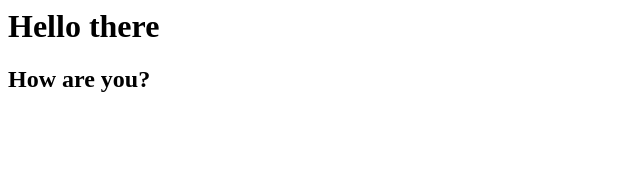
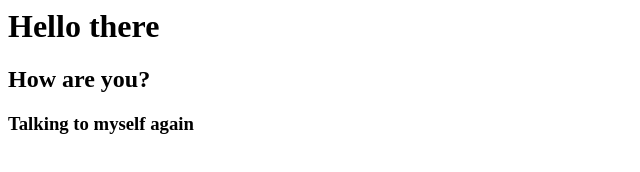
Before and after one commit to rachelhardgrave/cfg-firsttry, a plain HTML site: page index.html in a window 1280 px wide. Shown: the whole page, without its empty margins (0-640 px from the left). Drawn offline with Linux system fonts and the light colour scheme.

Commit message:
update index.html

```diff
--- a/index.html
+++ b/index.html
@@ -1,2 +1,3 @@
 <h1> Hello there </h1>
 <h2> How are you? </h2>
+<h3> Talking to myself again </h3>
```
